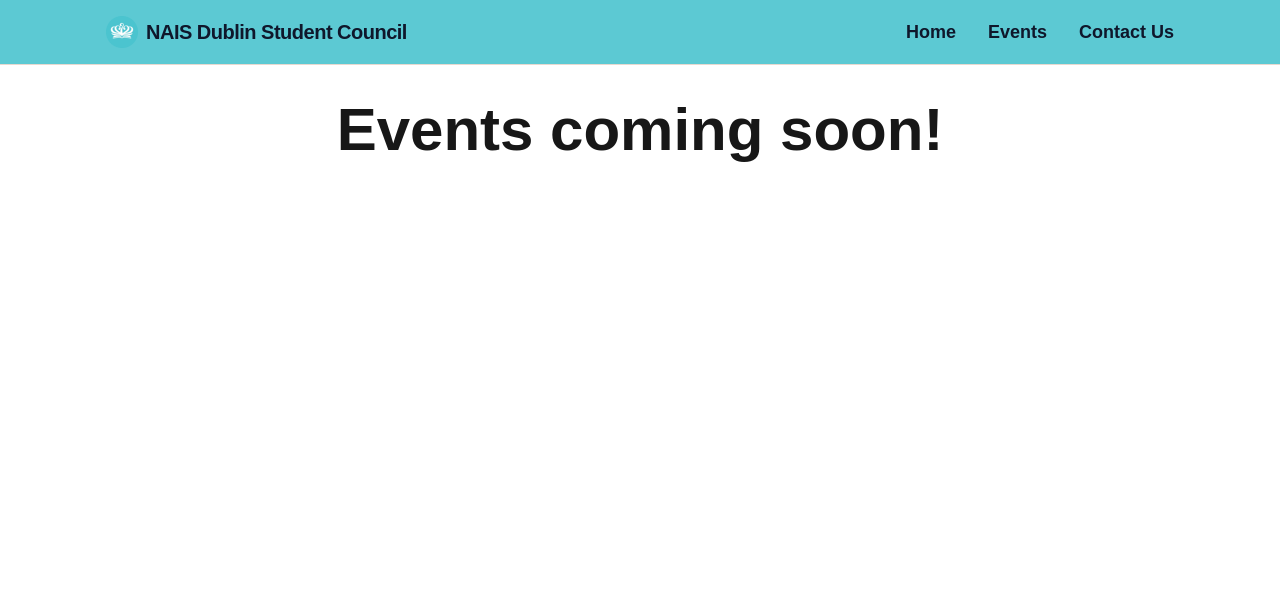
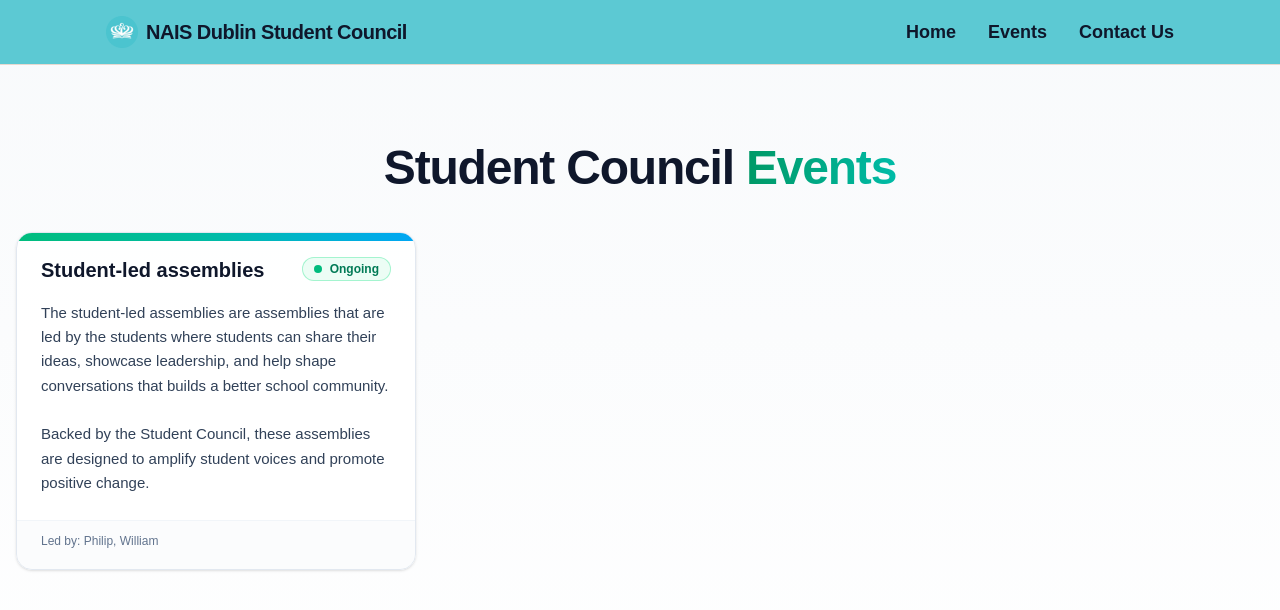
Before and after one commit to Arce-Mdina/student-council-ideas-form, a Next.js app: page /events in a window 1280 px wide. Shown: the top 610 px of the page. Built offline with nearby package versions, Linux system fonts and the light colour scheme.

Commit message:
Added events and events data

```diff
--- a/app/events/page.tsx
+++ b/app/events/page.tsx
@@ -1,9 +1,68 @@
 import React from 'react'
 
+import { eventsData } from '@/lib/eventsData'
+
 const page = () => {
+
   return (
-    <div className="font-bold text-6xl flex justify-center items-center align-items mt-[100px]">
-        Events coming soon!
+    <div className="min-h-screen bg-gradient-to-b from-slate-50 to-white py-16 flex flex-col">
+
+      <div className="p-10"></div>
+
+      <div className="container mx-auto px-4">
+
+        <header className="mb-10 justify-center items-center flex flex-col">
+          <h1 className="text-3xl md:text-5xl font-extrabold tracking-tight text-slate-900">
+            Student Council <span className="text-transparent bg-clip-text bg-gradient-to-r from-emerald-600 to-teal-500">Events</span>
+          </h1>
+        </header>
+
+        <div className="grid grid-cols-1 sm:grid-cols-2 lg:grid-cols-3 gap-6">
+          {eventsData.map((event) => (
+            <article
+              key={event.title}
+              className="relative rounded-2xl border border-slate-200 bg-white/90 shadow-sm hover:shadow-lg transition-shadow duration-200 overflow-hidden"
+            >
+              {/* Accent bar */}
+              <div className="absolute inset-x-0 top-0 h-2 bg-gradient-to-r from-emerald-500 via-teal-500 to-sky-500" />
+
+              <div className="p-6">
+                <div className="flex items-start justify-between gap-3">
+                  <h3 className="text-xl font-semibold text-slate-900 leading-snug">
+                    {event.title}
+                  </h3>
+                  {event.status === 'Ongoing' ? (
+                    <div
+                      aria-label="Event status: Ongoing"
+                      className="shrink-0 inline-flex items-center gap-2 rounded-full bg-emerald-50 text-emerald-700 px-3 py-1 text-xs font-semibold ring-1 ring-inset ring-emerald-200"
+                    >
+                      <span className="inline-block h-2 w-2 rounded-full bg-emerald-500" />
+                      Ongoing
+                    </div>
+                  ) : (
+                    <div
+                      aria-label="Event status: Done"
+                      className="shrink-0 inline-flex items-center gap-2 rounded-full bg-slate-100 text-slate-700 px-3 py-1 text-xs font-semibold ring-1 ring-inset ring-slate-300"
+                    >
+                      <span className="inline-block h-2 w-2 rounded-full bg-slate-500" />
+                      Done
+                    </div>
+                  )}
+                </div>
+
+                <div className="mt-4 text-[15px] leading-relaxed text-slate-700">
+                  {event.description}
+                </div>
+
+              </div>
+
+              <footer className="px-6 pb-5 pt-3 text-xs text-slate-500 border-t border-slate-100 bg-slate-50/50">
+                Led by: {event.organiser}
+              </footer>
+            </article>
+          ))}
+        </div>
+      </div>
     </div>
   )
 }
--- /dev/null
+++ b/lib/eventsData.tsx
@@ -0,0 +1,23 @@
+export const eventsData = [{
+    title: "Student-led assemblies",
+    description: (
+        <div>
+            <div>
+                The student-led assemblies are assemblies that are led
+                by the students where students can share their ideas,
+                showcase leadership, and help shape conversations that
+                builds a better school community.
+            </div>
+
+            <br></br>
+
+            <div>
+                Backed by the Student Council, these assemblies are
+                designed to amplify student voices and promote positive change.
+            </div>
+        </div>
+    ),
+    status: "Ongoing",
+    result: "Successful",
+    organiser: "Philip, William"
+}]
```
